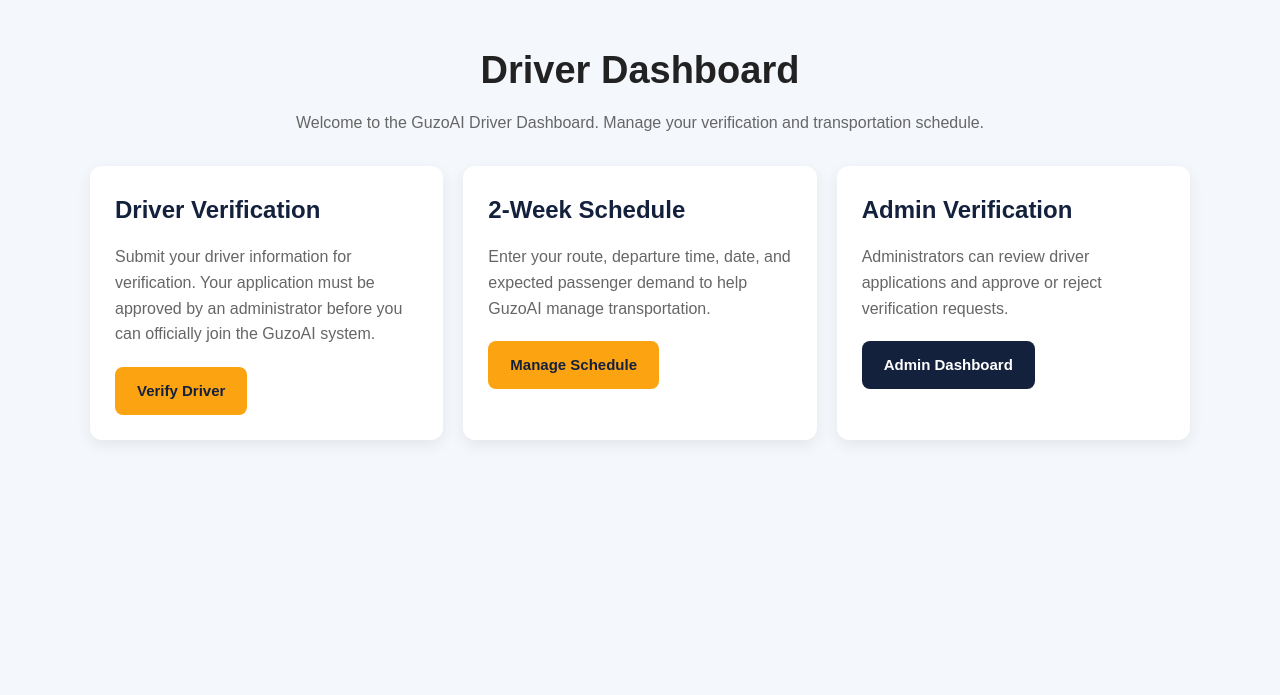
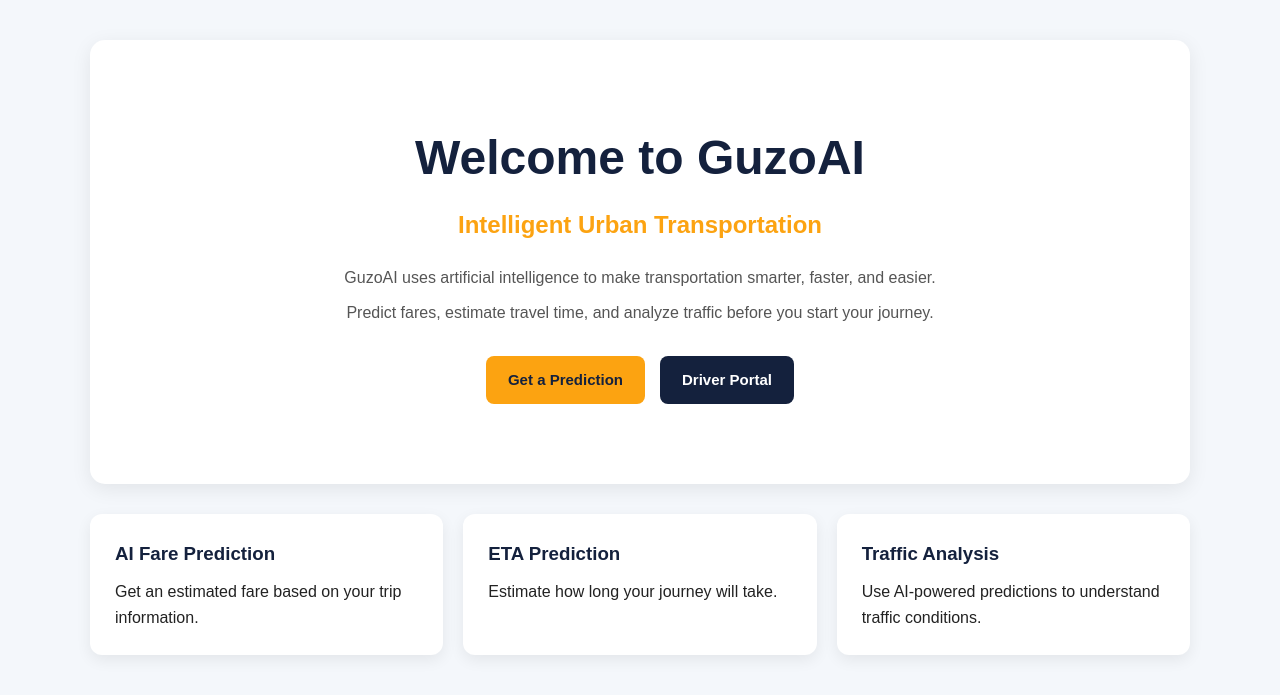
Before and after one commit to abityzebergadeboshe-creator/bus_route_ml_project, a Flask app: page /driver in a window 1280 px wide. Shown: the part 62-757 px from the top of the page. Run offline with Flask 3, Linux system fonts and the light colour scheme; parts of the project's set-up code (start-up, migrations or seed data) failed here and were passed over.

Commit message:
Update driver dashboard layout and content

```diff
--- a/templates/driver.html
+++ b/templates/driver.html
@@ -1,86 +1,63 @@
 {% extends "layout.html" %}
 
-{% block title %}Driver Dashboard - GuzoAI{% endblock %}
+{% block title %}Home - GuzoAI{% endblock %}
 
 {% block content %}
 
-<section class="driver-section">
+<section class="hero">
 
-    <div class="page-header">
+    <h1>Welcome to GuzoAI</h1>
 
-        <h1>Driver Dashboard</h1>
+    <h2>Intelligent Urban Transportation</h2>
 
-        <p>
-            Welcome to the GuzoAI Driver Dashboard.
-            Manage your verification and transportation schedule.
-        </p>
+    <p>
+        GuzoAI uses artificial intelligence to make transportation
+        smarter, faster, and easier.
+    </p>
 
-    </div>
+    <p>
+        Predict fares, estimate travel time, and analyze traffic
+        before you start your journey.
+    </p>
 
+    <div class="hero-buttons">
 
-    <div class="driver-options">
+        <a href="{{ url_for('predict') }}" class="btn">
+            Get a Prediction
+        </a>
 
-
-        <div class="driver-card">
-
-            <h2>Driver Verification</h2>
-
-            <p>
-                Submit your driver information for verification.
-                Your application must be approved by an administrator
-                before you can officially join the GuzoAI system.
-            </p>
-
-            <a
-                href="{{ url_for('verify') }}"
-                class="btn"
-            >
-                Verify Driver
-            </a>
-
-        </div>
-
-
-        <div class="driver-card">
-
-            <h2>2-Week Schedule</h2>
-
-            <p>
-                Enter your route, departure time, date, and expected
-                passenger demand to help GuzoAI manage transportation.
-            </p>
-
-            <a
-                href="{{ url_for('schedule') }}"
-                class="btn"
-            >
-                Manage Schedule
-            </a>
-
-        </div>
-
-
-        <div class="driver-card">
-
-            <h2>Admin Verification</h2>
-
-            <p>
-                Administrators can review driver applications and
-                approve or reject verification requests.
-            </p>
-
-            <a
-                href="{{ url_for('admin') }}"
-                class="btn secondary-btn"
-            >
-                Admin Dashboard
-            </a>
-
-        </div>
-
+        <a href="{{ url_for('driver') }}" class="btn secondary-btn">
+            Driver Portal
+        </a>
 
     </div>
 
 </section>
 
+
+<section class="features">
+
+    <div class="feature-card">
+        <h3>AI Fare Prediction</h3>
+        <p>
+            Get an estimated fare based on your trip information.
+        </p>
+    </div>
+
+    <div class="feature-card">
+        <h3>ETA Prediction</h3>
+        <p>
+            Estimate how long your journey will take.
+        </p>
+    </div>
+
+    <div class="feature-card">
+        <h3>Traffic Analysis</h3>
+        <p>
+            Use AI-powered predictions to understand traffic conditions.
+        </p>
+    </div>
+
+</section>
+
 {% endblock %}
```
